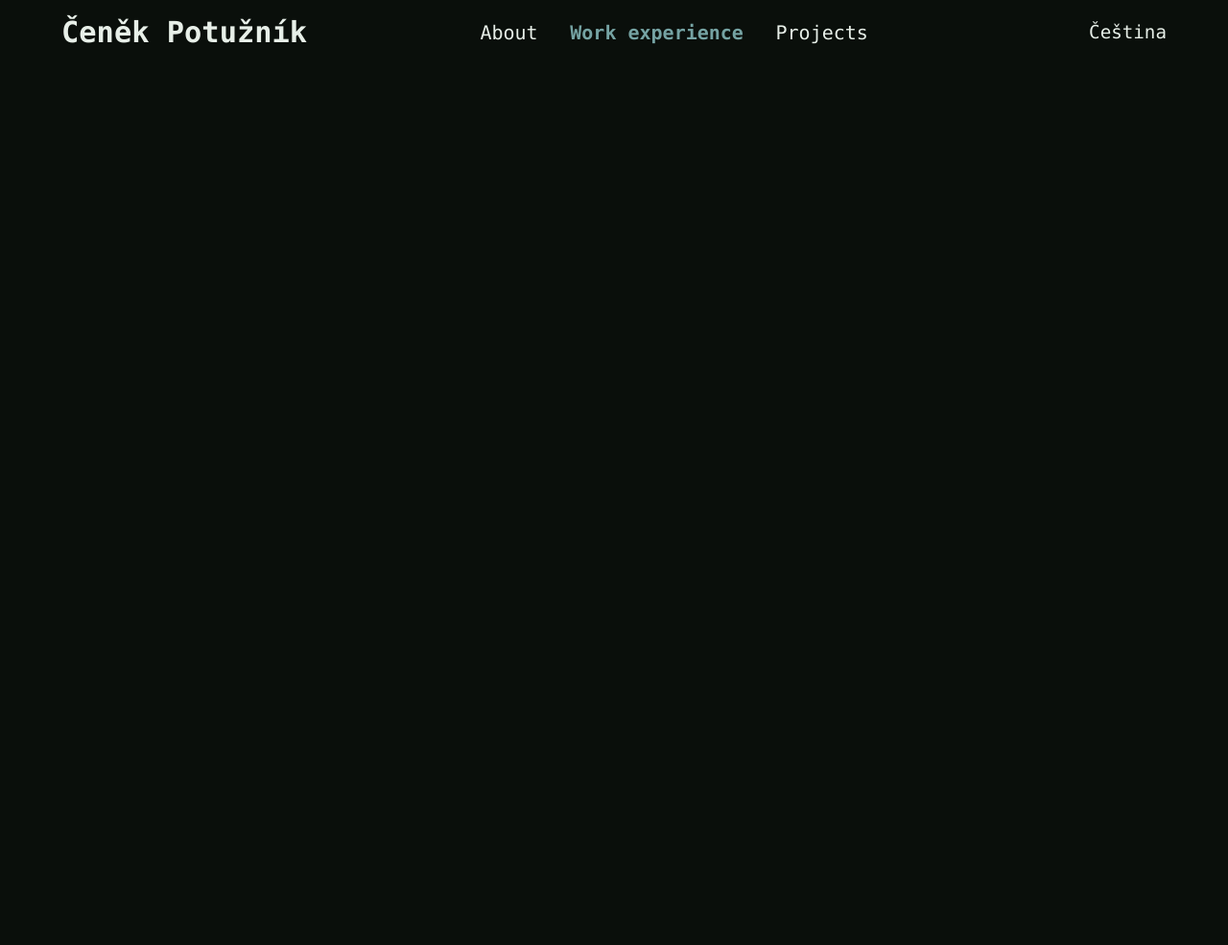
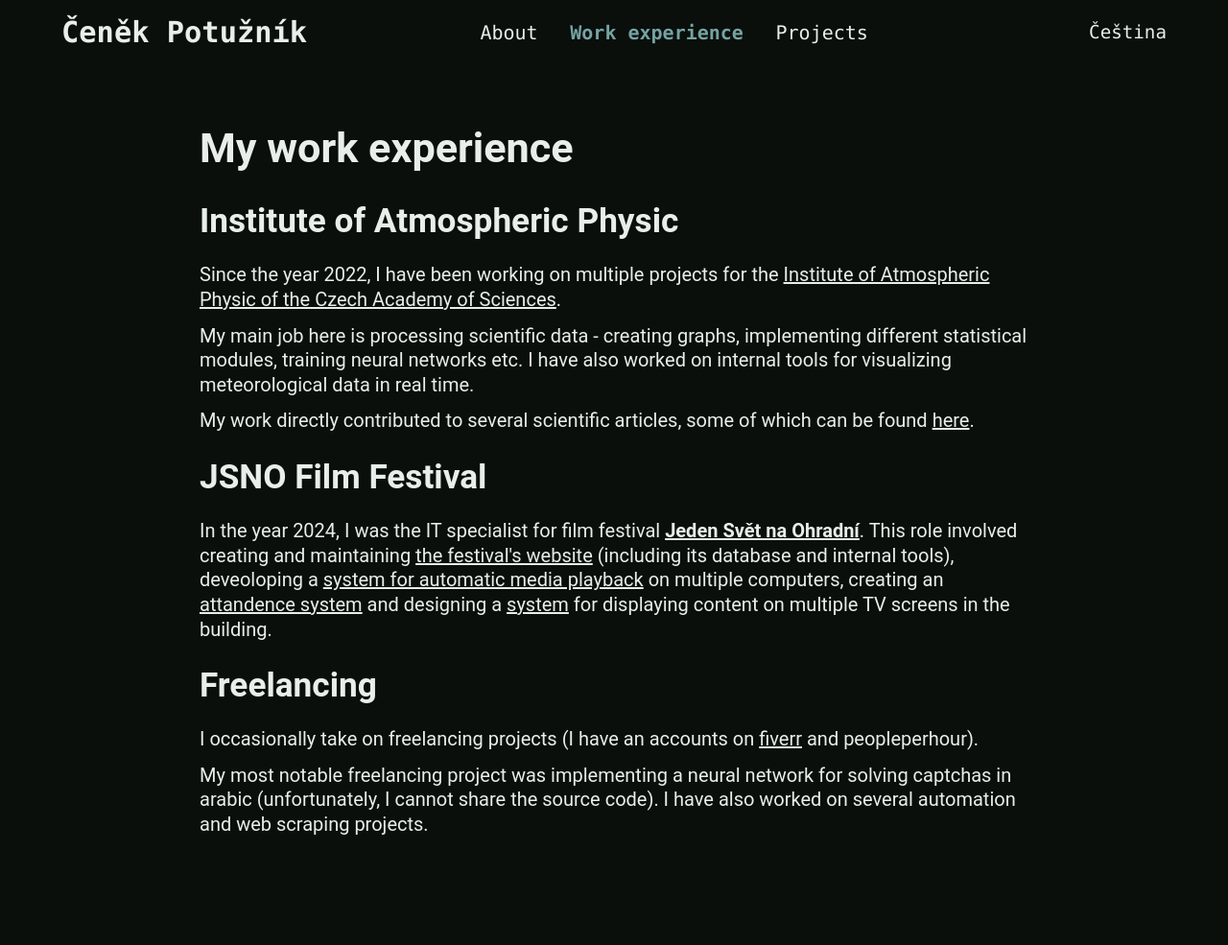
Before and after one commit to cenekp74/portfolio-website, a Flask app: page /work in a window 1280 px wide. Shown: the whole page at 96% size. Before the commit the page ends 46 px from the top, so only its background shows below. Run offline with Flask 3, Linux system fonts and the light colour scheme.

Commit message:
added content to work experience page

```diff
--- a/app/templates/work.html
+++ b/app/templates/work.html
@@ -6,7 +6,42 @@
 
 {% block body %}
 
-
+<div class="work-experience">
+    <h1 class="page-heading">My work experience</h1>
+    <div>
+        <h1>Institute of Atmospheric Physic</h1>
+        <p>
+            Since the year 2022, I have been working on multiple projects for the <a href="https://ufa.cas.cz" target="_blank">Institute of Atmospheric Physic of the Czech Academy of Sciences</a>.
+        </p>
+        <p>
+            My main job here is processing scientific data - creating graphs, implementing different statistical modules, training neural networks etc. I have also worked on internal
+            tools for visualizing meteorological data in real time.
+        </p>
+        <p>
+            My work directly contributed to several scientific articles, some of which can be found <a href="https://scholar.google.com/citations?view_op=list_works&hl=en&user=TBRXhcoAAAAJ">here</a>.
+        </p>
+    </div>
+    <div>
+        <h1>JSNO Film Festival</h1>
+        <p>
+            In the year 2024, I was the IT specialist for film festival <a href="jsno.cz"><b>Jeden Svět na Ohradní</b></a>. This role involved creating and
+            maintaining <a href="the website" target="_blank">the festival's website</a> (including its database and internal tools),
+            deveoloping a <a href="https://github.com/cenekp74/festival-filmy-server" target="_blank">system for automatic media playback</a> on multiple computers,
+            creating an <a href="https://github.com/cenekp74/festival-prichodovy-system" target="_blank">attandence system</a> and designing
+            a <a href="https://github.com/cenekp74/festival-obrazovky">system</a> for displaying content on multiple TV screens in the building.
+        </p>
+    </div>
+    <div>
+        <h1>Freelancing</h1>
+        <p>
+            I occasionally take on freelancing projects (I have an accounts on <a href="https://www.fiverr.com/users/cenekp">fiverr</a> and peopleperhour).
+        </p>
+        <p>
+            My most notable freelancing project was implementing a neural network for solving captchas in arabic (unfortunately, I cannot share the source code).
+            I have also worked on several automation and web scraping projects.
+        </p>
+    </div>
+</div>
 
 <script>
     document.getElementById("navbar-work").classList.add("active")
```
